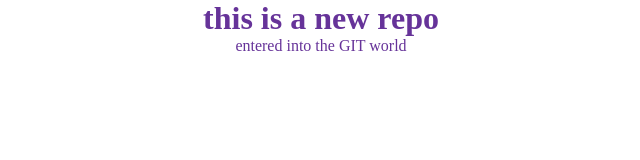
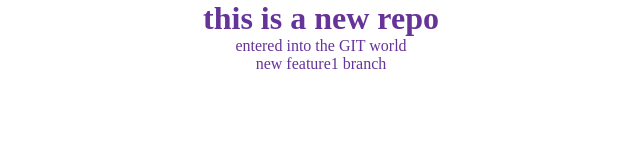
Before and after one commit to CodeWithYT/localRepo, a plain HTML site: page index.html in a window 1280 px wide. Shown: the whole page, without its empty margins (319-959 px from the left). Drawn offline with Linux system fonts and the light colour scheme.

Commit message:
new feature

```diff
--- a/index.html
+++ b/index.html
@@ -9,5 +9,6 @@
 <body>
     <h1>this is a new repo</h1>
     <p>entered into the GIT world</p>
+    <p>new feature1 branch</p>
 </body>
 </html>
```
